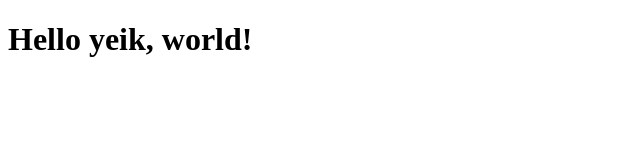
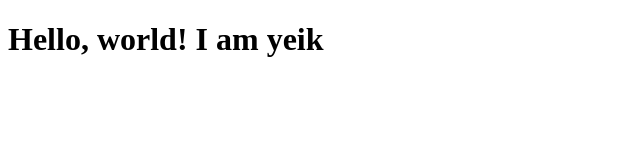
Before and after one commit to yeikerdiaz150501-tech/mi-pagina, a plain HTML site: page index.html in a window 1280 px wide. Shown: the whole page, without its empty margins (0-640 px from the left). Drawn offline with Linux system fonts and the light colour scheme.

Commit message:
Update index.html

```diff
--- a/index.html
+++ b/index.html
@@ -8,6 +8,6 @@
   <link rel="icon" href="favicon.png">
 </head>
 <body>
-  <h1>Hello yeik, world!</h1>
+  <h1>Hello, world! I am yeik</h1>
 </body>
 </html>
```
